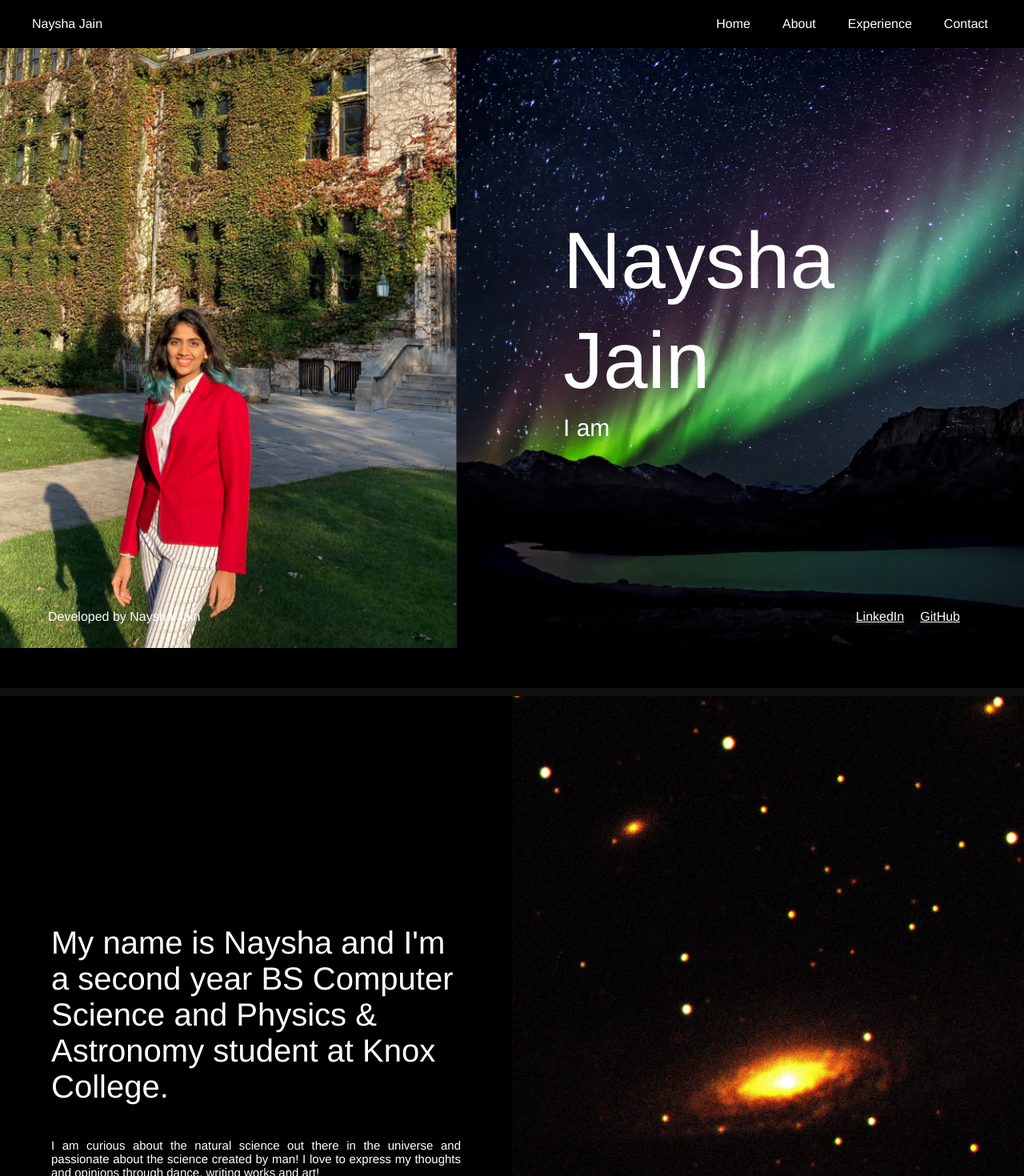
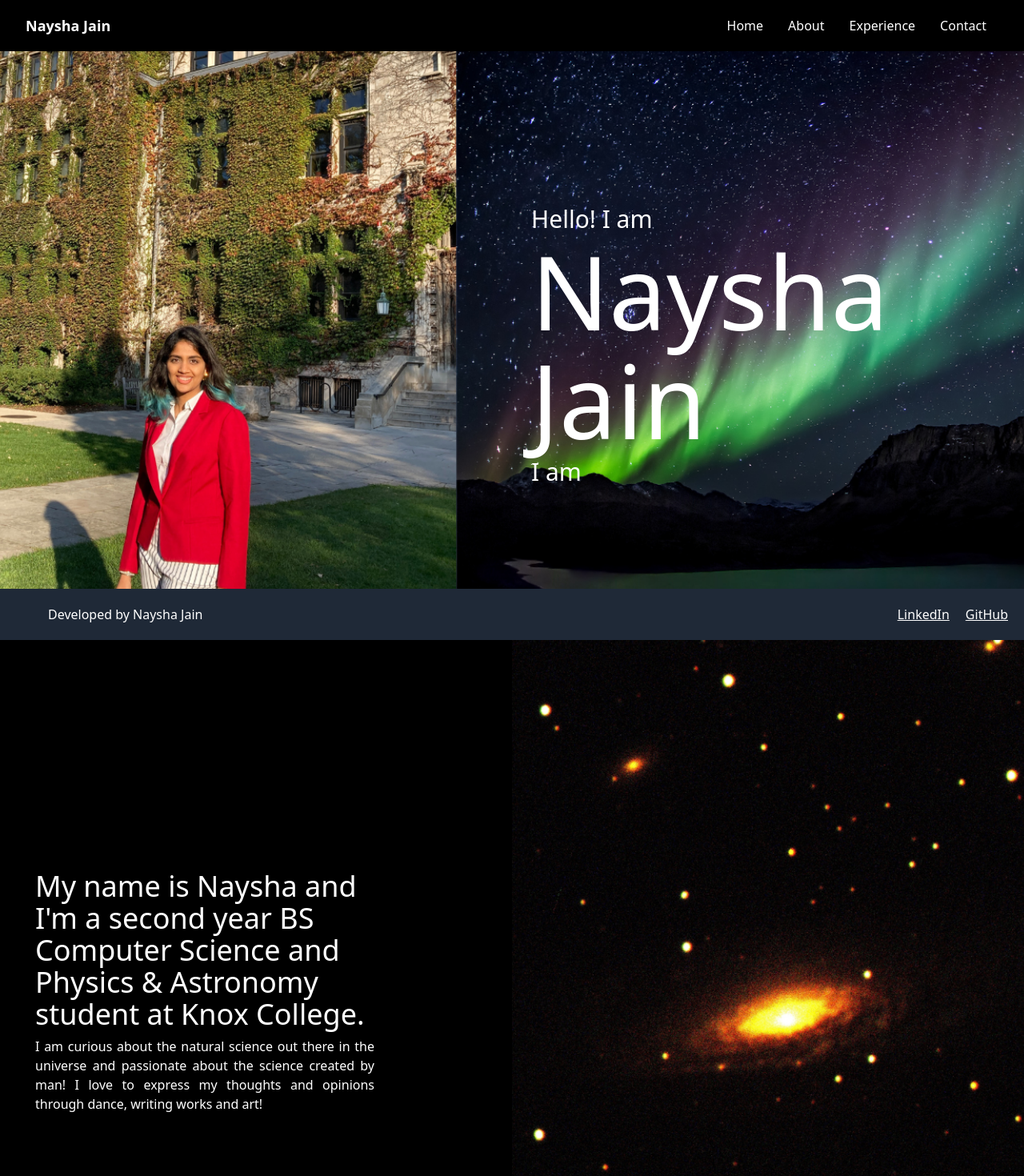
Before and after one commit to jnayshaa/jnayshaa.github.io, a React (Create React App) app: page / in a window 1280 px wide. Shown: the top 1470 px of the page at 80% size. Built offline with nearby package versions, Linux system fonts and the light colour scheme; a web font is replaced by a local one.

Commit message:
Updated with Tailwind CSS

```diff
--- a/package.json
+++ b/package.json
@@ -35,5 +35,8 @@
       "last 1 firefox version",
       "last 1 safari version"
     ]
+  },
+  "devDependencies": {
+    "tailwindcss": "^3.4.4"
   }
 }
--- a/src/App.js
+++ b/src/App.js
@@ -7,29 +7,6 @@ import Experience from './components/Experience';
 import Contact from './components/Contact';
 
 function App() {
-  const appStyle = {
-    fontFamily: 'Helvetica, sans-serif',
-    color: '#fff',
-    backgroundColor: '#000',
-    textAlign: 'center',
-    paddingBottom: '60px', // Add padding at the bottom to account for footer
-  };
-
-  const footerStyle = {
-    backgroundColor: '##22272B', // Updated to black
-    color: '#fff',
-    padding: '20px',
-    display: 'flex',
-    justifyContent: 'space-between',
-    alignItems: 'center',
-    position: 'fixed',
-    bottom: 0,
-    width: '100%',
-    maxWidth: '100vw', // Ensure the footer doesn't exceed the viewport width
-    transform: 'translateY(100%)', // Initially hide the footer
-    transition: 'transform 0.3s ease-in-out', // Add transition for smooth visibility
-  };
-
   // Show the footer when scrolled to the bottom
   window.onscroll = function() {
     if ((window.innerHeight + window.scrollY) >= document.body.offsetHeight) {
@@ -40,25 +17,32 @@ function App() {
   };
 
   return (
-    <div style={appStyle}>
+    <div className="font-sans text-white bg-black text-center">
       <Navbar />
-      <div id="home" style={{ height: '100vh', display: 'flex', alignItems: 'center', justifyContent: 'center', paddingTop: '60px' }}>
+      <div id="home" className="h-screen flex items-center justify-center pt-16">
         <Home />
       </div>
-      <div id="about" style={{ minHeight: '100vh', display: 'flex', flexDirection: 'column', alignItems: 'center', justifyContent: 'center', backgroundColor: '#111', paddingTop: '60px' }}>
+      <div id="about" className="min-h-screen flex flex-col items-center justify-center bg-gray-900 pt-16">
         <About />
       </div>
-      <div id="experience" style={{ minHeight: '100vh', display: 'flex', flexDirection: 'column', alignItems: 'center', justifyContent: 'center', backgroundColor: '#222', paddingTop: '60px' }}>
+      <div id="experience" className="min-h-screen flex flex-col items-center justify-center bg-gray-900 pt-16">
         <Experience />
       </div>
-      <div id="contact" style={{ minHeight: '100vh', display: 'flex', flexDirection: 'column', alignItems: 'center', justifyContent: 'center', backgroundColor: '#333', paddingTop: '60px' }}>
+      <div id="contact" className="min-h-screen flex flex-col items-center justify-center bg-gray-900 pt-16">
         <Contact />
       </div>
-      <footer id="footer" style={footerStyle}>
-        <span style={{ marginLeft: '40px' }}>Developed by Naysha Jain</span>
+      <footer
+        id="footer"
+        className="bg-gray-800 text-white p-5 flex justify-between items-center fixed bottom-0 w-full h-18 max-w-full transform translate-y-full transition-transform duration-300 ease-in-out"
+      >
+        <span className="ml-10">Developed by Naysha Jain</span>
         <div>
-          <a href="https://www.linkedin.com/in/nayshajain/" target="_blank" rel="noopener noreferrer" style={{ color: '#fff', margin: '0 20px' }}>LinkedIn</a>
-          <a href="https://github.com/naysha-jain" target="_blank" rel="noopener noreferrer" style={{ color: '#fff', marginRight: '100px' }}>GitHub</a>
+          <a href="https://www.linkedin.com/in/naysha-jain-130421207/" target="_blank" rel="noopener noreferrer" className="text-white mx-5 underline">
+            LinkedIn
+          </a>
+          <a href="https://github.com/jnayshaa" target="_blank" rel="noopener noreferrer" className="text-white mr-25 underline">
+            GitHub
+          </a>
         </div>
       </footer>
     </div>
--- a/src/components/About.js
+++ b/src/components/About.js
@@ -2,40 +2,6 @@ import React, { useState, useEffect } from 'react';
 import bgimage from '../images/about_bg.png';
 
 function About() {
-
-    const backgroundStyle = {
-        display: 'flex',
-        justifyContent: 'center', // Center the content horizontally
-        alignItems: 'center', // Center the content vertically
-        minHeight: '100vh', // Take full viewport height
-        width: '100%', // Take full viewport width
-        backgroundImage: `url(${bgimage})`,
-        backgroundSize: 'cover',
-        backgroundRepeat: 'no-repeat',
-        backgroundPosition: 'center',
-        margin: 0,
-        padding: 0,
-        marginTop: '-100px'
-    };
-
-    const textContainerStyle = {
-        display: 'flex',
-        flexDirection: 'column', // Stack children vertically
-        justifyContent: 'center', // Center vertically
-        alignItems: 'flex-start', // Align text to the left within the container
-        width: '40%', // Take half the viewport width
-        textAlign: 'left', // Justify text
-        padding: '0 5%', // Add padding for spacing
-        color: '#fff',
-        marginRight: 'auto'
-    };
-
-    const homeStyle = {
-        font: "Helvetica, sans-serif",
-        margin: 0, // Remove default margins
-        padding: '5px 0', // Add minimal padding if needed for visual spacing
-    };
-
     const rotatingTexts = ["Hello!", "Namaste!", "Bonjour!"];
     const [currentText, setCurrentText] = useState(rotatingTexts[0]);
     const [displayedText, setDisplayedText] = useState('');
@@ -70,17 +36,51 @@ function About() {
     }, [currentText]);
 
     return (
-        <div style={backgroundStyle}>
-            <div style={textContainerStyle}>
-                <div style={{ height: '90px', overflow: 'hidden' }}>
-                    <p style={{ ...homeStyle, fontSize: '70px', height: '100%', display: 'flex', alignItems: 'center', color: '#A4B4BF' }}>{displayedText}</p>
+        <div
+            className="flex justify-center items-center min-h-screen w-full bg-cover bg-center bg-no-repeat -mt-20"
+            style={{ backgroundImage: `url(${bgimage})` }}
+        >
+            <div className="flex flex-col justify-center items-start w-2/5 text-left px-10 text-white mr-auto">
+                <div className="h-24 overflow-hidden">
+                    <p className="font-sans m-0 p-1 text-6xl h-full flex items-center text-gray-400">{displayedText}</p>
                 </div>
-                <p style={{ ...homeStyle, fontSize: '40px' }}>My name is Naysha and I'm a second year BS Computer Science and Physics & Astronomy student at Knox College.</p>
-                <p></p>
-                <p style={{ ...homeStyle, fontSize: '15px', textAlign:'justify' }}>I am curious about the natural science out there in the universe and passionate about the science created by man! I love to express my thoughts and opinions through dance, writing works and art!</p>
+                <p className="font-sans m-0 p-1 text-4xl">My name is Naysha and I'm a second year BS Computer Science and Physics & Astronomy student at Knox College.</p>
+                <p className="font-sans m-0 p-1 text-base text-justify">I am curious about the natural science out there in the universe and passionate about the science created by man! I love to express my thoughts and opinions through dance, writing works and art!</p>
             </div>
         </div>
     );
 }
 
 export default About;
+
+// Explanation of Tailwind CSS Classes Used:
+// flex: Applies display: flex.
+// justify-center: Centers content horizontally.
+// items-center: Centers content vertically.
+// min-h-screen: Sets the minimum height to 100vh (full viewport height).
+// w-full: Sets the width to 100%.
+// bg-cover: Ensures the background image covers the entire container.
+// bg-center: Centers the background image.
+// bg-no-repeat: Prevents the background image from repeating.
+// -mt-24: Applies a negative top margin to adjust the vertical position.
+// flex-col: Applies flex-direction: column.
+// justify-center: Centers items vertically within the flex container.
+// items-start: Aligns items to the start (left) within the flex container.
+// w-2/5: Sets the width to 40%.
+// text-left: Aligns text to the left.
+// px-10: Applies horizontal padding.
+// text-white: Sets the text color to white.
+// mr-auto: Applies a margin-right auto to push the container to the left.
+// h-24: Sets a fixed height.
+// overflow-hidden: Hides overflow.
+// font-sans: Applies the default sans-serif font.
+// m-0: Removes margin.
+// p-1: Applies padding.
+// text-6xl: Sets the font size.
+// h-full: Sets the height to full.
+// flex: Applies display: flex.
+// items-center: Centers content vertically within the flex container.
+// text-gray-400: Sets the text color to gray.
+// text-4xl: Sets the font size.
+// text-base: Sets the font size to base.
+// text-justify: Justifies the text.
--- a/src/components/Contact.js
+++ b/src/components/Contact.js
@@ -2,45 +2,22 @@ import React from 'react';
 import background from "../images/contact_bg.jpg";
 
 function Contact() {
-    const backgroundStyle = {
-        display: 'flex',
-        justifyContent: 'flex-start', // Align content starting from the left
-        alignItems: 'center', // Center vertically
-        minHeight: '100vh', // Take full viewport height
-        width: '100%', // Take full viewport width
-        backgroundImage: `url(${background})`,
-        backgroundSize: '50% 100%', // Cover only 50% width and 100% height of the viewport
-        backgroundRepeat: 'no-repeat',
-        backgroundPosition: 'left center', // Position it on the left center
-        marginTop: '-100px', // Adjust if your navbar overlaps the page content
-        backgroundColor: '#000' // Add a fallback color if the image is not available
-    };
-
-    const textContainerStyle = {
-        display: 'flex',
-        flexDirection: 'column', // Stack children vertically
-        justifyContent: 'center', // Center vertically within container
-        alignItems: 'flex-start', // Start aligning text from the center towards right
-        width: '50%', // Take half the viewport width, starts from the center
-        textAlign: 'left', // Ensure text alignment is left
-        padding: '0 5%', // Add padding for spacing on both sides
-        color: '#fff',
-        marginLeft: '50%' // Move the container to start from the center
-    };
-
-    const textStyle = {
-        font: "Helvetica, sans-serif",
-        margin: 0, // Remove default margins
-        padding: '5px 0', // Add minimal padding if needed for visual spacing
-    };
-
     return (
-        <div style={backgroundStyle}>
-            <div style={textContainerStyle}>
-                <p style={{ ...textStyle, fontSize: '40px' }}>I'd love to connect with you!</p>
-                <p style={{ ...textStyle, fontSize: '30px' }}>Email: njain@knox.edu</p>
-                <a href="https://www.linkedin.com/in/naysha-jain-130421207/" style={{ ...textStyle, fontSize: '30px', color: '#fff' }}>LinkedIn</a>
-                <a href="https://github.com/jnayshaa/" style={{ ...textStyle, fontSize: '30px', color: '#fff' }}>GitHub</a>
+        <div
+            className="flex justify-end items-center min-h-screen w-full bg-no-repeat bg-left-center bg-black -mt-24"
+            style={{ backgroundImage: `url(${background})`, backgroundSize: '50% 100%' }}
+        >
+            <div className="flex flex-col justify-center items-start w-1/2 text-left px-5 text-white">
+                <p className="font-sans m-0 p-1 text-4xl">I'd love to connect with you!</p>
+                <a href="mailto:njain@knox.edu" className="font-sans m-0 p-1 text-3xl text-white underline">
+                    Email: njain@knox.edu
+                </a>
+                <a href="https://www.linkedin.com/in/naysha-jain-130421207/" className="font-sans m-0 p-1 text-3xl text-white underline">
+                    LinkedIn
+                </a>
+                <a href="https://github.com/jnayshaa/" className="font-sans m-0 p-1 text-3xl text-white underline">
+                    GitHub
+                </a>
             </div>
         </div>
     );
--- a/src/components/Home.js
+++ b/src/components/Home.js
@@ -2,37 +2,6 @@ import React, { useState, useEffect } from 'react';
 import background from "../images/home_bg.png";
 
 function Home() {
-
-    const backgroundStyle = {
-        display: 'flex',
-        justifyContent: 'flex-end', // Move the text container to the right half
-        alignItems: 'center', // Center vertically
-        minHeight: '100vh', // Take full viewport height
-        width: '100%', // Take full viewport width
-        backgroundImage: `url(${background})`,
-        backgroundSize: 'cover',
-        backgroundRepeat: 'no-repeat',
-        backgroundPosition: 'center',
-        marginTop: '-100px'
-    };
-
-    const textContainerStyle = {
-        display: 'flex',
-        flexDirection: 'column', // Stack children vertically
-        justifyContent: 'center', // Center vertically
-        alignItems: 'flex-start', // Align text to the left within the container
-        width: '40%', // Take less than half the viewport width
-        textAlign: 'left', // Ensure text alignment is left
-        padding: '0 5%', // Add padding for spacing
-        color: '#fff',
-    };
-
-    const homeStyle = {
-        font: "Helvetica, sans-serif",
-        margin: 0, // Remove default margins
-        padding: '5px 0', // Add minimal padding if needed for visual spacing
-    };
-
     const rotatingTexts = ["a student", "a developer", "an astronomer", "a creator"];
     const [currentText, setCurrentText] = useState(rotatingTexts[0]);
     const [displayedText, setDisplayedText] = useState('');
@@ -67,12 +36,15 @@ function Home() {
     }, [currentText]);
 
     return (
-        <div style={backgroundStyle}>
-            <div style={textContainerStyle}>
-                {/* <p style={{ ...homeStyle, fontSize: '30px' }}>Hello! I am </p> */}
-                <p style={{ ...homeStyle, fontSize: '100px' }}>Naysha</p>
-                <p style={{ ...homeStyle, fontSize: '100px' }}>Jain</p>
-                <p style={{ ...homeStyle, fontSize: '30px' }}> I am {displayedText}</p>
+        <div
+            className="flex justify-end items-center min-h-screen w-full bg-cover bg-center bg-no-repeat -mt-30"
+            style={{ backgroundImage: `url(${background})` }}
+        >
+            <div className="flex flex-col justify-center items-start w-1/2 text-left px-5 text-white">
+                <p className="font-sans m-0 p-1 text-3xl">Hello! I am </p>
+                <p className="font-sans m-0 p-1 text-9xl">Naysha</p>
+                <p className="font-sans m-0 p-1 text-9xl">Jain</p>
+                <p className="font-sans m-0 p-1 text-3xl">I am {displayedText}</p>
             </div>
         </div>
     );
--- a/src/components/Navbar.js
+++ b/src/components/Navbar.js
@@ -1,37 +1,25 @@
 import React from 'react';
-
-const navbarStyle = {
-  position: 'fixed',
-  top: 0,
-  width: '100%',
-  display: 'flex',
-  justifyContent: 'space-between', // Updated to space-between to push items to the sides
-  alignItems: 'center',
-  height: '60px',
-  backgroundColor: 'black',
-  padding: '0 20px' // Added padding for better spacing
-};
-
-const linkStyle = {
-  font: 'Helvetica, sans-serif',
-  color: '#fff',
-  textDecoration: 'none',
-  fontSize: '16px',
-  // marginLeft: '10px' // Added margin to create space between links
-  marginRight: '10px' // Updated to marginRight to create space between links
-};
 
 const Navbar = () => {
   return (
-    <nav style={navbarStyle}>
-      <div style={{ display: 'flex', alignItems: 'center'}}>
-        <span style={{ color: '#fff', marginLeft: '20px' }}>Naysha Jain</span>
+    <nav className="fixed top-0 w-full flex justify-between items-center h-16 bg-black text-white px-4">
+      <div className="flex items-center">
+        <span className="text-white text-lg font-bold ml-4">Naysha Jain</span>
       </div>
-      <ul style={{ listStyleType: 'none', padding: 0, display: 'flex' }}>
-        <li><a href="#home" style={linkStyle}>Home</a></li>
-        <li><a href="#about" style={linkStyle}>About</a></li>
-        <li><a href="#experience" style={linkStyle}>Experience</a></li>
-        <li><a href="#contact" style={{...linkStyle, marginRight: '50px'}}>Contact</a></li>
+      <ul className="flex list-none">
+        <li className="mr-4">
+          <a href="#home" className="text-white text-base hover:underline mr">Home</a>
+        </li>
+        <li className="mr-4">
+          <a href="#about" className="text-white text-base hover:underline">About</a>
+        </li>
+        <li className="mr-4">
+          <a href="#experience" className="text-white text-base hover:underline">Experience</a>
+        </li>
+        <li>
+          <a href="#contact" className="text-white text-base hover:underline mr-4">Contact</a>
+          {/*  font-semibold */}
+        </li>
       </ul>
     </nav>
   );
--- a/src/index.css
+++ b/src/index.css
@@ -9,3 +9,7 @@ code {
   font-family: source-code-pro, Menlo, Monaco, Consolas, 'Courier New',
     monospace;
 }
+
+@tailwind base;
+@tailwind components;
+@tailwind utilities;
--- /dev/null
+++ b/tailwind.config.js
@@ -0,0 +1,8 @@
+/** @type {import('tailwindcss').Config} */
+module.exports = {
+  content: ["./src/**/*.{js,jsx,ts,tsx}",],
+  theme: {
+    extend: {},
+  },
+  plugins: [],
+}
```
Also changed, not shown: src/App.css (+0 -14 lines), 1 other file (tests, documents, lock files or other folders).
